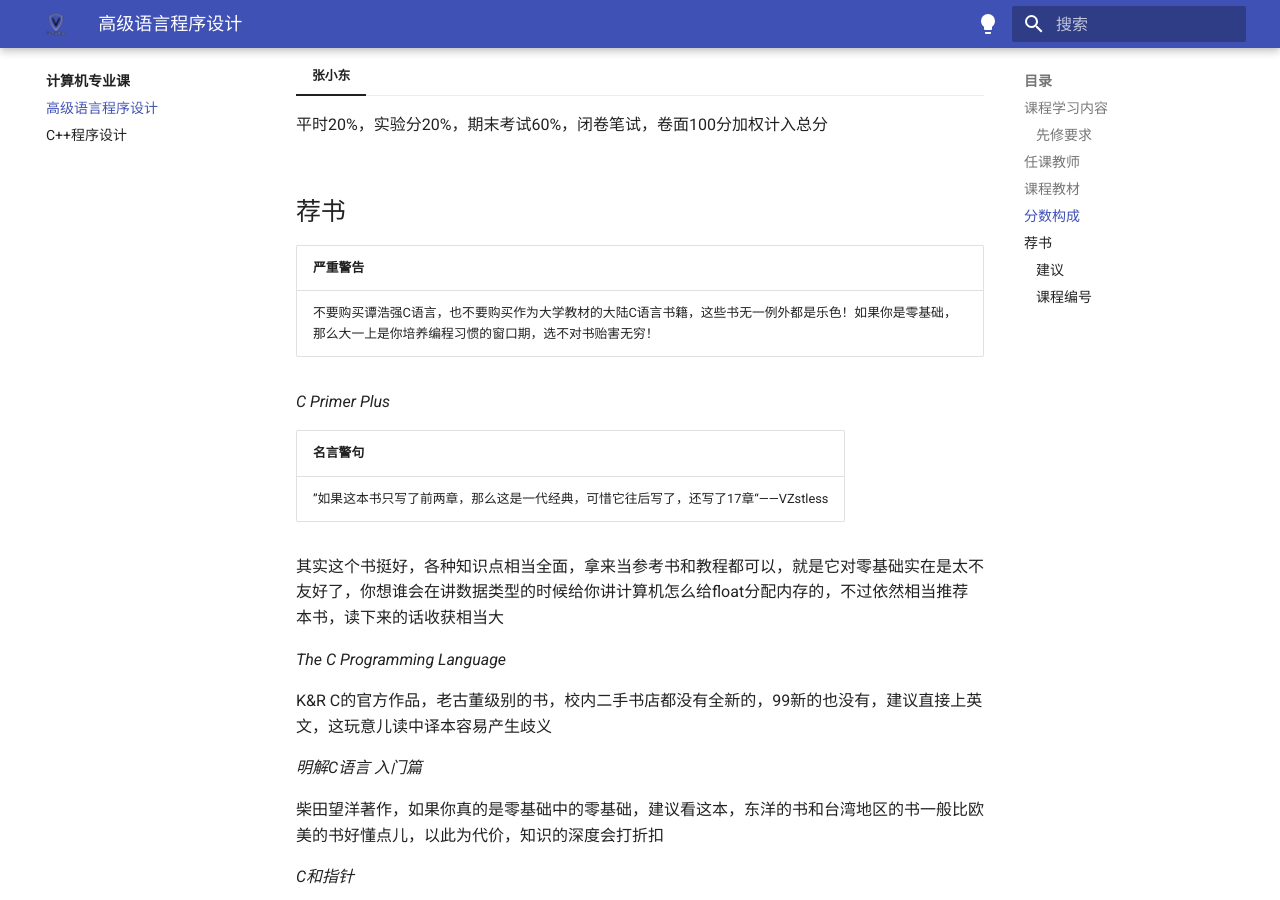
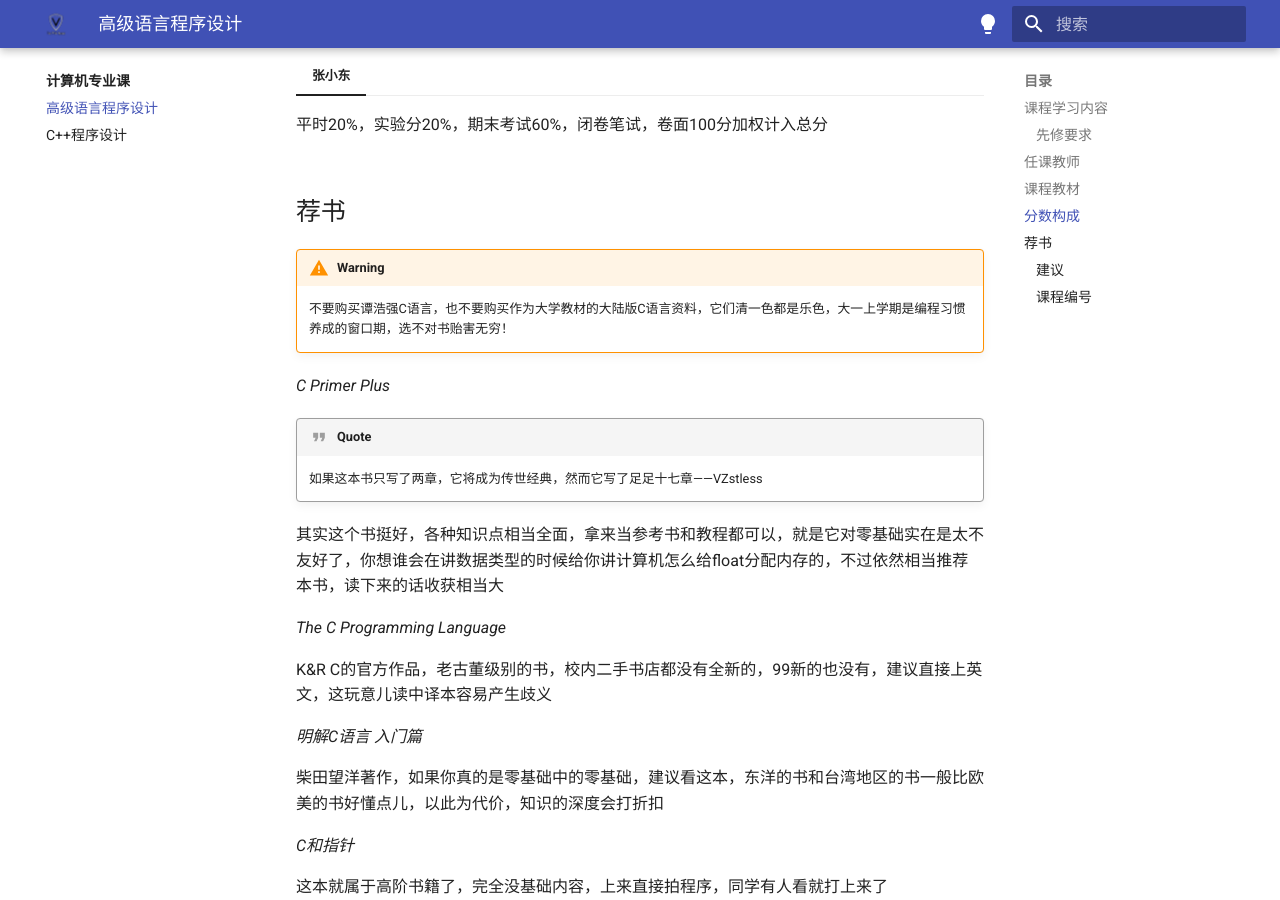
Before and after one commit to Fifth-Space/HITWH-CS, an MkDocs documentation site: the page built from docs/major/C programming.md, in a window 1280 px wide and 900 px high, scrolled down 1128 px. Built offline with MkDocs 1.6.1 and Material for MkDocs 9.7.7, drawn with Linux system fonts in a browser that asks for light colours.

Commit message:
Add files via upload

```diff
--- a/docs/major/C programming.md
+++ b/docs/major/C programming.md
@@ -42,15 +42,13 @@
 
 ## 荐书
 
-| 严重警告                                                     |
-| ------------------------------------------------------------ |
-| 不要购买谭浩强C语言，也不要购买作为大学教材的大陆C语言书籍，这些书无一例外都是乐色！如果你是零基础，那么大一上是你培养编程习惯的窗口期，选不对书贻害无穷！ |
+!!! warning
+    不要购买谭浩强C语言，也不要购买作为大学教材的大陆版C语言资料，它们清一色都是乐色，大一上学期是编程习惯养成的窗口期，选不对书贻害无穷！
 
 *C Primer Plus*
 
-| 名言警句                                                     |
-| ------------------------------------------------------------ |
-| ”如果这本书只写了前两章，那么这是一代经典，可惜它往后写了，还写了17章“——VZstless |
+!!! quote
+    如果这本书只写了两章，它将成为传世经典，然而它写了足足十七章——VZstless
 
 其实这个书挺好，各种知识点相当全面，拿来当参考书和教程都可以，就是它对零基础实在是太不友好了，你想谁会在讲数据类型的时候给你讲计算机怎么给float分配内存的，不过依然相当推荐本书，读下来的话收获相当大
 
```
